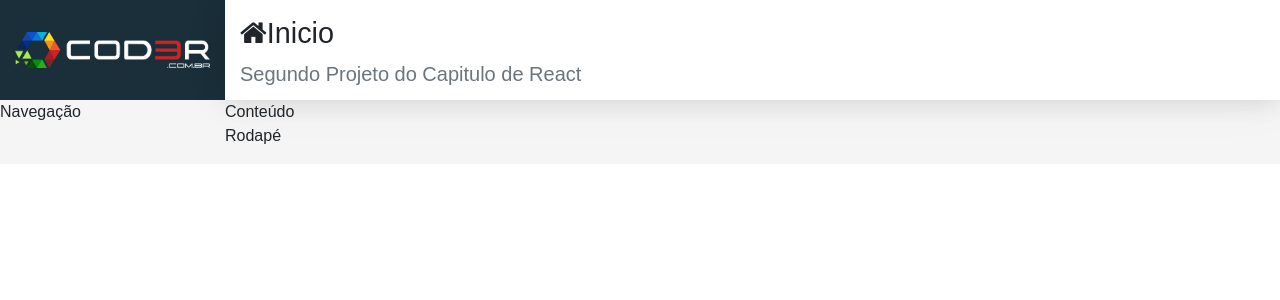
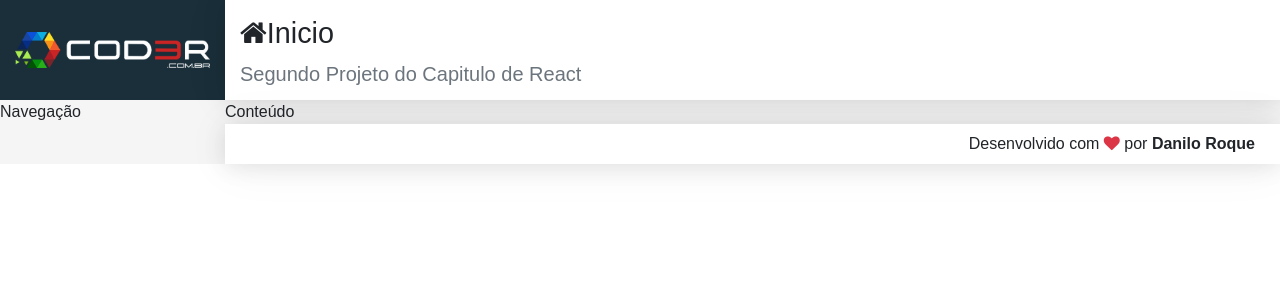
Before and after one commit to iDaniloRoque/CRUD_React_JSON, a React (Create React App) app in the folder frontend/: page / in a window 1280 px wide. Shown: the top 300 px of the page. Built offline with nearby package versions, Linux system fonts and the light colour scheme.

Commit message:
Montando o rodapé

```diff
--- a/frontend/src/components/template/Footer.css
+++ b/frontend/src/components/template/Footer.css
@@ -0,0 +1,8 @@
+footer.footer {
+    display: flex;
+    align-items: center;
+    justify-content: flex-end;
+    padding: 0 25px;
+    background-color: #FFF;
+    box-shadow: var(--shadow);
+}
--- a/frontend/src/components/template/Footer.jsx
+++ b/frontend/src/components/template/Footer.jsx
@@ -3,5 +3,8 @@
 
 export default props =>
     <footer className="footer">
-        Rodapé
+        <span className="span">
+            Desenvolvido com <i className="fa fa-heart text-danger"></i> por
+            <strong> Danilo Roque</strong>
+        </span>
     </footer>
```
